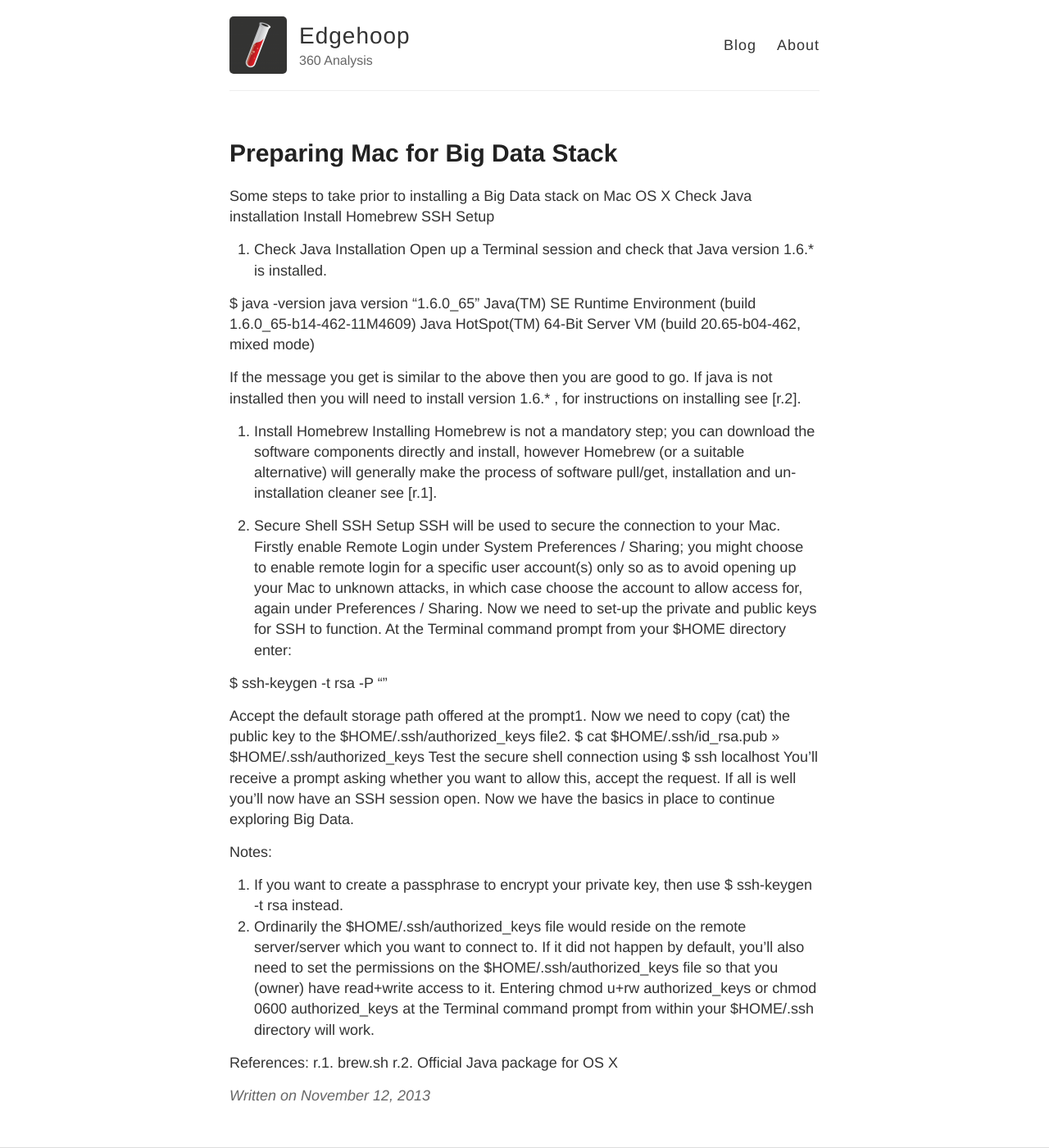
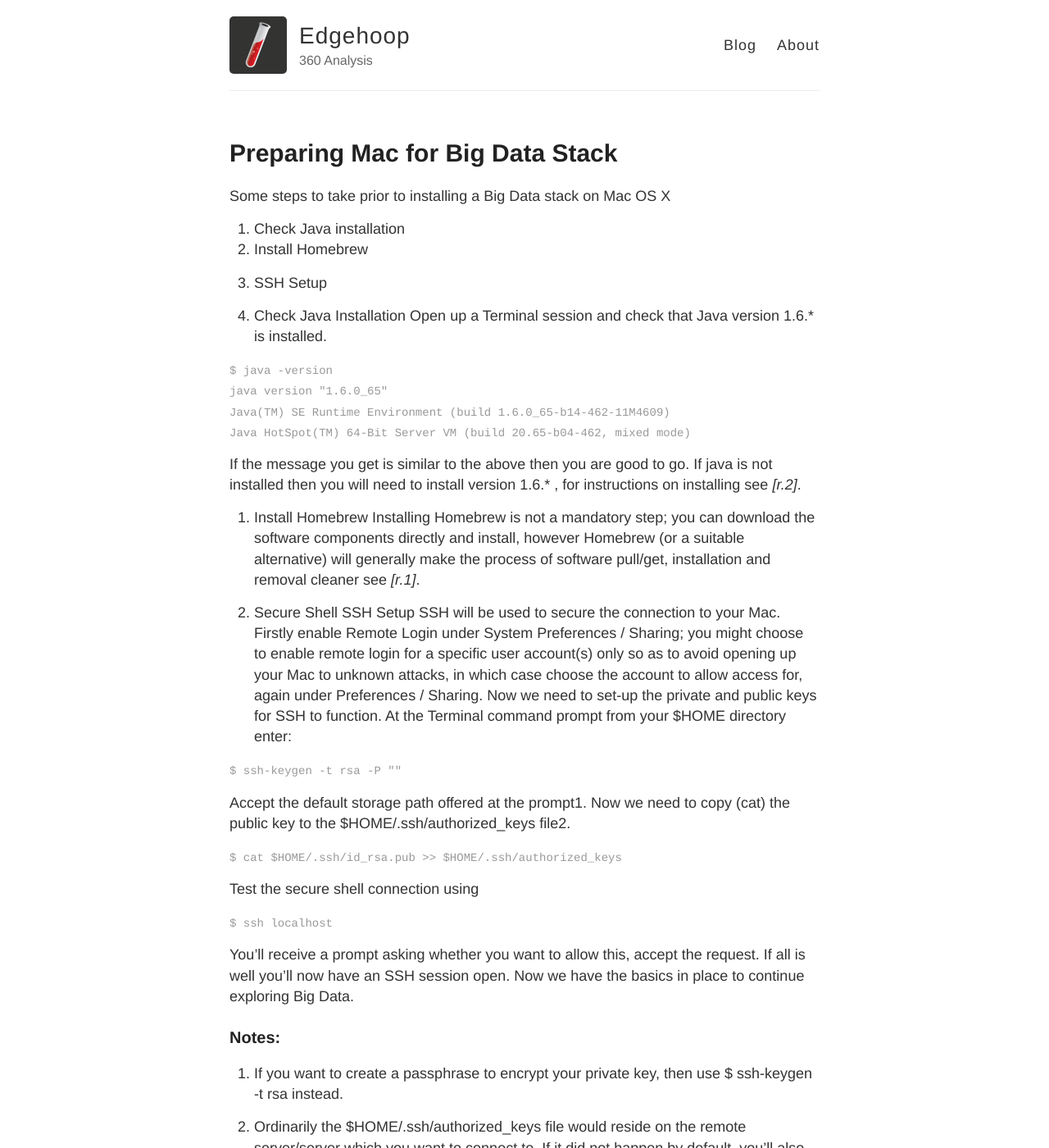
Before and after one commit to bdodia/bdodia.github.io, a Jekyll site: the page built from _posts/2013-11-12-Preparing-Mac-for-Big-Data-Stack.md, in a window 1280 px wide and 1400 px high. Shown: the whole window at 82% size. Built offline with Jekyll 4.4.1, drawn with Linux system fonts in a browser that asks for light colours; some of the changed text lies outside the part shown.

Commit message:
Update 2013-11-12-Preparing-Mac-for-Big-Data-Stack.md

````diff
--- a/_posts/2013-11-12-Preparing-Mac-for-Big-Data-Stack.md
+++ b/_posts/2013-11-12-Preparing-Mac-for-Big-Data-Stack.md
@@ -4,40 +4,56 @@ title: Preparing Mac for Big Data Stack
 ---
 
 Some steps to take prior to installing a Big Data stack on Mac OS X
-Check Java installation
-Install Homebrew
-SSH Setup
+
+1. Check Java installation
+2. Install Homebrew
+3. SSH Setup
+
 1. Check Java Installation
  Open up a Terminal session and check that Java version 1.6.* is installed.
 
+```cmd
 $ java -version
 java version "1.6.0_65"
 Java(TM) SE Runtime Environment (build 1.6.0_65-b14-462-11M4609)
 Java HotSpot(TM) 64-Bit Server VM (build 20.65-b04-462, mixed mode)
+```
 
-If the message you get is similar to the above then you are good to go. If java is not installed then you will need to install version 1.6.* , for instructions on installing see [r.2].
+If the message you get is similar to the above then you are good to go. If java is not installed then you will need to install version 1.6.* , for instructions on installing see *[r.2]*.
 
 2. Install Homebrew
-Installing Homebrew is not a mandatory step; you can download the software components directly and install, however Homebrew (or a suitable alternative) will generally make the process of software pull/get, installation and un-installation cleaner see [r.1].
+Installing Homebrew is not a mandatory step; you can download the software components directly and install, however Homebrew (or a suitable alternative) will generally make the process of software pull/get, installation and removal cleaner see *[r.1]*.
 
 3. Secure Shell SSH Setup
 SSH will be used to secure the connection to your Mac. Firstly enable Remote Login under System Preferences / Sharing; you might choose to enable remote login for a specific user account(s) only so as to avoid opening up your Mac to unknown attacks, in which case choose the account to allow access for, again under Preferences / Sharing. Now we need to set-up the private and public keys for SSH to function. At the Terminal command prompt from your $HOME directory enter:
 
+```cmd
 $ ssh-keygen -t rsa -P ""
+```
 
 Accept the default storage path offered at the prompt1. Now we need to copy (cat) the public key to the $HOME/.ssh/authorized_keys file2.
+
+```cmd
 $ cat $HOME/.ssh/id_rsa.pub >> $HOME/.ssh/authorized_keys
+```
+
 Test the secure shell connection using
+
+```cmd
 $ ssh localhost
+```
+
 You'll receive a prompt asking whether you want to allow this, accept the request. If all is well you'll now have an SSH session open.
 Now we have the basics in place to continue exploring Big Data.
 
-Notes:
-1. If you want to create a passphrase to encrypt your private key, then use
-$ ssh-keygen -t rsa
-instead.
+### Notes:
+
+1. If you want to create a passphrase to encrypt your private key, then use $ ssh-keygen -t rsa instead.
+
 2. Ordinarily the $HOME/.ssh/authorized_keys file would reside on the remote server/server which you want to connect to. If it did not happen by default, you'll also need to set the permissions on the $HOME/.ssh/authorized_keys file so that you (owner) have read+write access to it. Entering chmod u+rw authorized_keys or chmod 0600 authorized_keys at the Terminal command prompt from within your $HOME/.ssh directory will work.
 
-References:
+### *References:*
+
 r.1. brew.sh
+
 r.2. Official Java package for OS X
````
